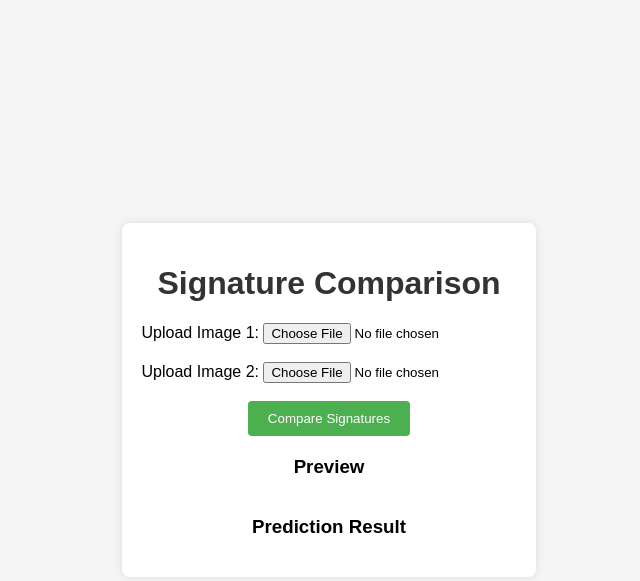
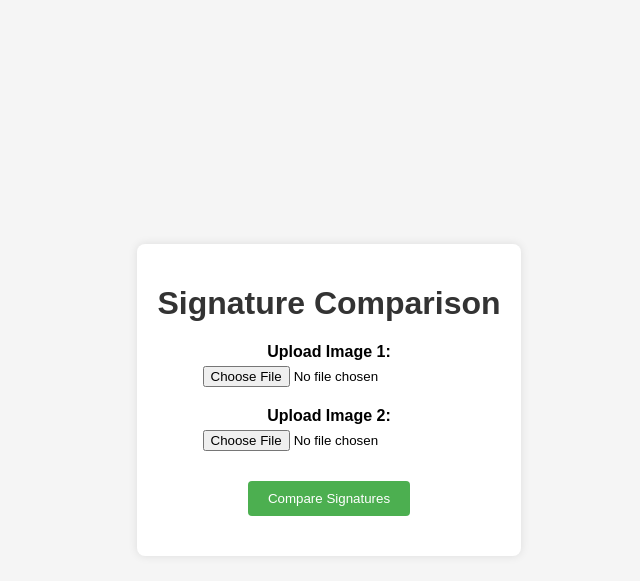
Before and after one commit to pshemach/Signature_Verification_System, a Flask app: template templates/index.html in a window 1280 px wide. Shown: the top 581 px of the page, without its empty margins (311-951 px from the left). Run offline with Flask 3, Linux system fonts and the light colour scheme; the template is opened without the code that fills it, so the values that code supplies are empty.

Commit message:
UI Changed

```diff
--- a/static/style.css
+++ b/static/style.css
@@ -23,6 +23,26 @@
 
 form {
   margin-bottom: 20px;
+  display: flex;
+  flex-direction: column;
+  align-items: center;
+}
+
+.upload-group {
+  display: flex;
+  flex-direction: column;
+  align-items: center;
+  margin-bottom: 20px; /* Increased spacing between the upload fields */
+}
+
+label {
+  font-weight: bold;
+  margin-bottom: 5px;
+}
+
+input[type="file"] {
+  width: auto;
+  text-align: center;
 }
 
 button {
@@ -32,6 +52,7 @@
   border: none;
   border-radius: 4px;
   cursor: pointer;
+  margin-top: 10px;
 }
 
 button:hover {
@@ -41,7 +62,7 @@
 .preview {
   display: flex;
   justify-content: center;
-  gap: 10px; /* Space between images */
+  gap: 10px;
   margin-top: 10px;
 }
 
--- a/templates/index.html
+++ b/templates/index.html
@@ -14,6 +14,7 @@
       <h1>Signature Comparison</h1>
 
       <form id="uploadForm">
+        <div class="upload-group">
           <label for="image1">Upload Image 1:</label>
           <input
             type="file"
@@ -22,8 +23,9 @@
             accept="image/*"
             required
           />
-        <br /><br />
+        </div>
 
+        <div class="upload-group">
           <label for="image2">Upload Image 2:</label>
           <input
             type="file"
@@ -32,29 +34,19 @@
             accept="image/*"
             required
           />
-        <br /><br />
+        </div>
 
         <button type="submit">Compare Signatures</button>
       </form>
 
-      <h3>Preview</h3>
-      <div class="preview">
-        <img
-          id="imgPreview1"
-          src=""
-          alt="Image 1 Preview"
-          style="display: none"
-        />
-        <img
-          id="imgPreview2"
-          src=""
-          alt="Image 2 Preview"
-          style="display: none"
-        />
+      <h3 style="display: none" id="previewTitle">Preview</h3>
+      <div class="preview" id="previewSection" style="display: none">
+        <img id="imgPreview1" src="" alt="Image 1 Preview" />
+        <img id="imgPreview2" src="" alt="Image 2 Preview" />
       </div>
 
-      <h3>Prediction Result</h3>
-      <div id="result"></div>
+      <h3 style="display: none" id="resultTitle">Prediction Result</h3>
+      <div id="result" style="display: none"></div>
     </div>
 
     <script>
@@ -73,10 +65,14 @@
 
       document.getElementById("image1").onchange = function () {
         previewImage(this, "imgPreview1");
+        document.getElementById("previewTitle").style.display = "block";
+        document.getElementById("previewSection").style.display = "flex";
       };
 
       document.getElementById("image2").onchange = function () {
         previewImage(this, "imgPreview2");
+        document.getElementById("previewTitle").style.display = "block";
+        document.getElementById("previewSection").style.display = "flex";
       };
 
       document.getElementById("uploadForm").onsubmit = async function (event) {
@@ -92,12 +88,17 @@
 
         const resultDiv = document.getElementById("result");
         resultDiv.innerHTML = ""; // Clear previous result
+
         if (response.ok) {
           const data = await response.json();
           resultDiv.innerHTML = `<p>${data.prediction}</p>`;
+          document.getElementById("resultTitle").style.display = "block";
+          document.getElementById("result").style.display = "block";
         } else {
           const error = await response.json();
           resultDiv.innerHTML = `<p style="color: red;">Error: ${error.error}</p>`;
+          document.getElementById("resultTitle").style.display = "block";
+          document.getElementById("result").style.display = "block";
         }
       };
     </script>
```
Lines whose indentation alone changed are shown as unchanged.
